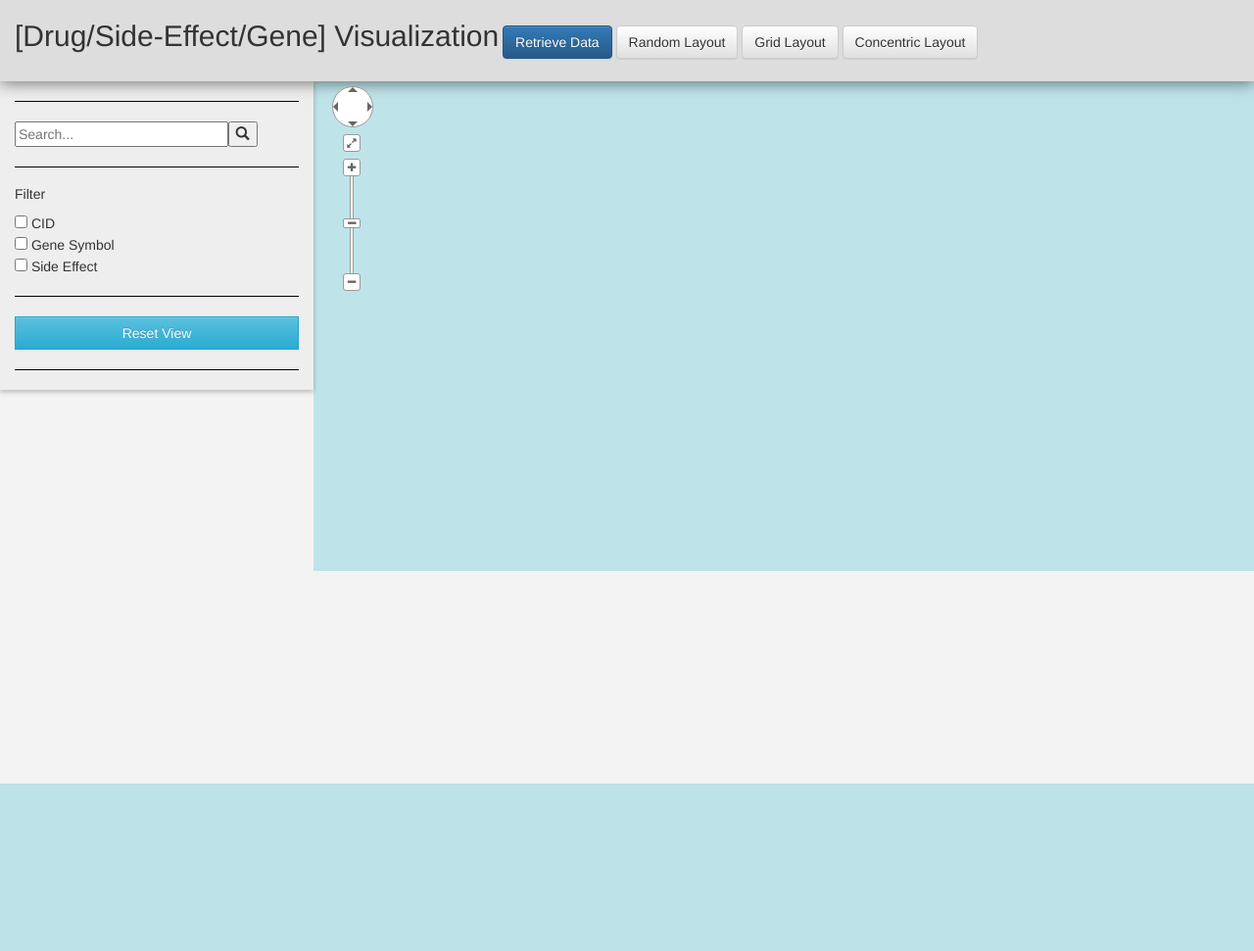
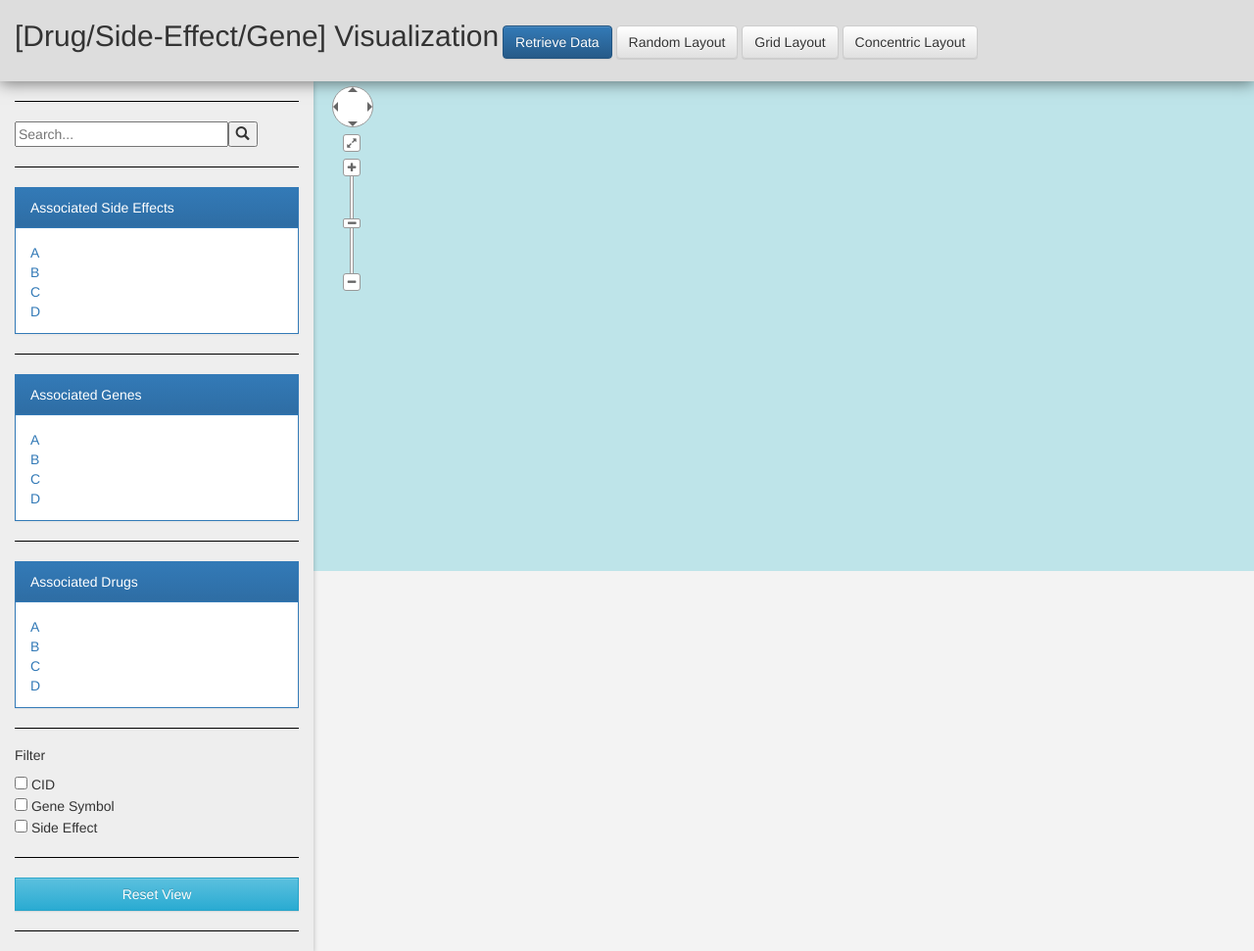
Before and after one commit to Chen-Jack/drug-data-vis, a Django app: page / in a window 1280 px wide. Shown: the whole page at 98% size. Before the commit the page ends 800 px from the top, so only its background shows below. Run offline with Django 3.2, Linux system fonts and the light colour scheme; data that the repository does not hold is empty; some libraries are stand-ins or nearby versions.

Commit message:
added scrolling side panels, to be filled with associated side effects and stuff

```diff
--- a/data_vis/visual/templates/home.html
+++ b/data_vis/visual/templates/home.html
@@ -303,7 +303,7 @@
           return a;
         },
         levelWidth: function(nodes){
-          return 1;
+          return 2;
         }
       }).run()">Concentric Layout</button>
     </br></br>
@@ -317,6 +317,40 @@
               <hr>
               <input type="text" id="search_box" placeholder="Search..." style="width: 75%"><button onclick="searchBox()"><span class="glyphicon glyphicon-search"></span></button>
               <hr>
+              <div class="panel panel-primary" style="border-radius: 0px; height: 150px">
+                  <div class="panel-heading" style="border-radius: 0px">Associated Side Effects</div>
+                  <div class="panel-body fixed-panel" style="max-height: 100px; min-height: 100px; overflow:hidden; overflow-y: scroll">
+                    <a href>A</a></br>
+                    <a href>B</a></br>
+                    <a href>C</a></br>
+                    <a href>D</a></br>
+                    <a href>E</a></br>
+                  </div>
+                </div>
+              <hr>
+              <div class="panel panel-primary" style="border-radius: 0px; height: 150px">
+                <div class="panel-heading" style="border-radius: 0px">Associated Genes</div>
+                  <div class="panel-body fixed-panel" style="max-height: 100px; min-height: 100px; overflow:hidden; overflow-y: scroll">
+                    <a href>A</a></br>
+                    <a href>B</a></br>
+                    <a href>C</a></br>
+                    <a href>D</a></br>
+                    <a href>E</a></br>
+                  </div>
+              </div>
+              <hr>
+              <div class="panel panel-primary" style="border-radius: 0px; height: 150px">
+                  <div class="panel-heading" style="border-radius: 0px">Associated Drugs</div>
+                    <div class="panel-body fixed-panel" style="max-height: 100px; min-height: 100px; overflow:hidden; overflow-y: scroll">
+                      <a href>A</a></br>
+                      <a href>B</a></br>
+                      <a href>C</a></br>
+                      <a href>D</a></br>
+                      <a href>E</a></br>
+                    </div>
+                </div>
+                <hr>
+
               <h5>Filter</h5>
               <input id="cid_checkbox" type="checkbox"> CID</br>
               <input id="gene_checkbox" type="checkbox"> Gene Symbol</br>
```
